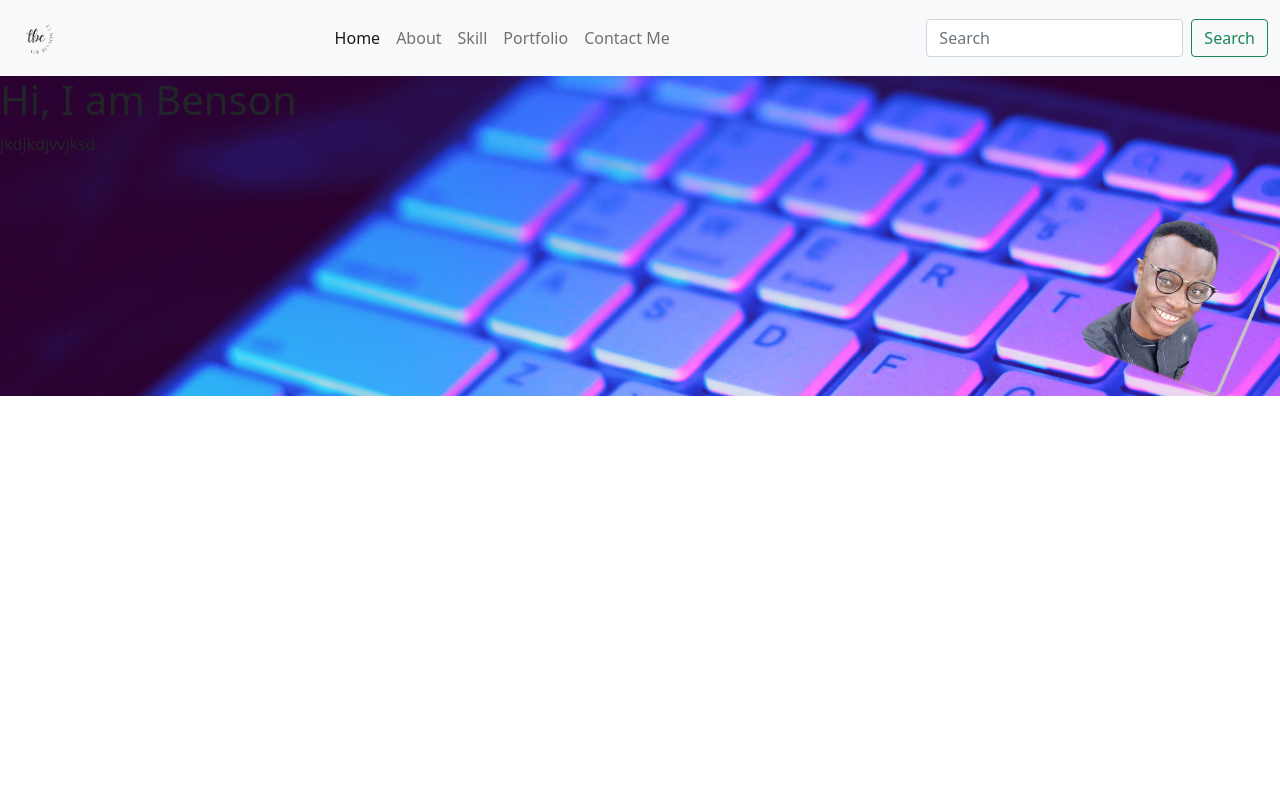
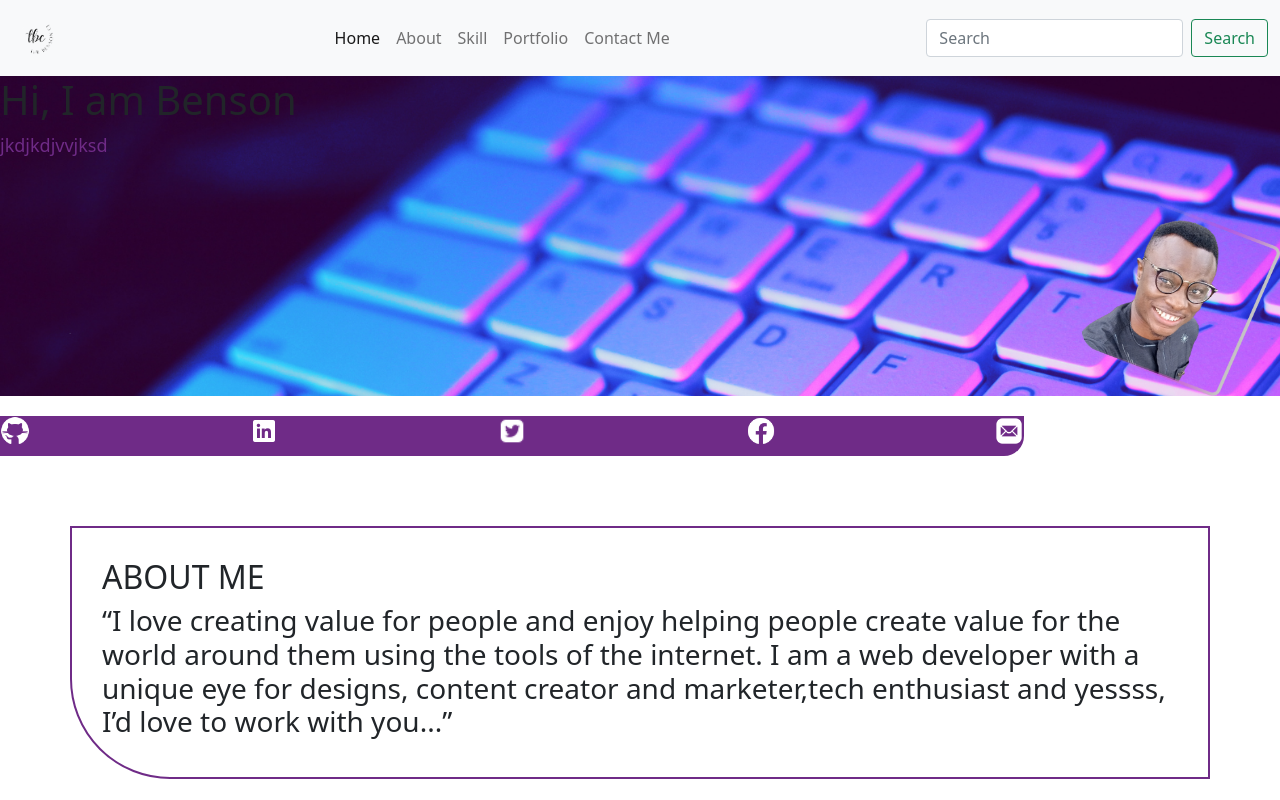
Before and after one commit to benbenz101/bencj-portfoliosite, a plain HTML site: page Index.html in a window 1280 px wide. Shown: the top 800 px of the page. Drawn offline with Linux system fonts and the light colour scheme.

Commit message:
added about and skill sections

```diff
--- a/Index.html
+++ b/Index.html
@@ -6,6 +6,7 @@
     <meta name="viewport" content="width=device-width, initial-scale=1.0">
     <title>Benson Cj Portfolio</title>
     <link rel="shortcut icon" href="media/thebencj-logo.png" type="image/x-icon">
+    <link rel="stylesheet" href="index.css">
     <link rel="stylesheet" href="style/bootstrap.min.css">
 </head>
 <body>
@@ -69,12 +70,27 @@
               <img src="media/Hero pics with style.png" alt="Hero picture" height="200px" width="200px">
           </div>
 
+
       </div>
 
       <!-- SOCIAL ICON SECTION -->
-      <div class>
+      <div class="socialicons">
+        <img src="media/icons8-github-50.png" alt="git icon" width="30px" height="30px">
+        <img src="media/icons8-linkedin-30.png" alt="LinkedIn icon" width="30px" height="30px">
+        <img src="media/icons8-twitter-24.png" alt="twitter icon" width="30px" height="30px">
+        <img src="media/icons8-facebook-50.png" alt="facebook icon" width="30px" height="30px">
+        <img src="media/icons8-mail-50.png" alt="email icon" width="30px" height="30px">
+      </div>
 
+      <!-- ABOUT ME SECTION -->
+      <div class="about">
+          <h2>ABOUT ME</h2>
+          <H3>“I love creating value for people and enjoy helping  people create value for the world around them using the tools of the internet. I am a web developer with a unique eye for designs, content creator and marketer,tech enthusiast and yessss, I’d love to work with you...”</H3>
       </div>
+
+      <!-- SKILL SECTION -->
+      <img src="media/Skill section.png" alt="skill section">
+
 
 
     <script src="script/bootstrap.bundle.min.js"></script>
--- a/index.scss
+++ b/index.scss
@@ -0,0 +1,23 @@
+.socialicons {
+    display: flex;
+    justify-content: space-between;
+    width: 80%;
+    height: 40px;
+    background-color: #6F2B87;
+    margin-top: 20px;
+    border-bottom-right-radius: 20px;
+
+}
+
+.about {
+    border: 2px solid #6F2B87;
+    border-bottom-left-radius: 100px;
+    margin: 70px;
+    padding: 30px;
+}
+
+p {
+    color: #6F2B87;
+    font-size: large;
+    border: 2px #6F2B87;
+}
```
Also changed, not shown: index.css (added), media/Skill section.png (added), 1 other file.
